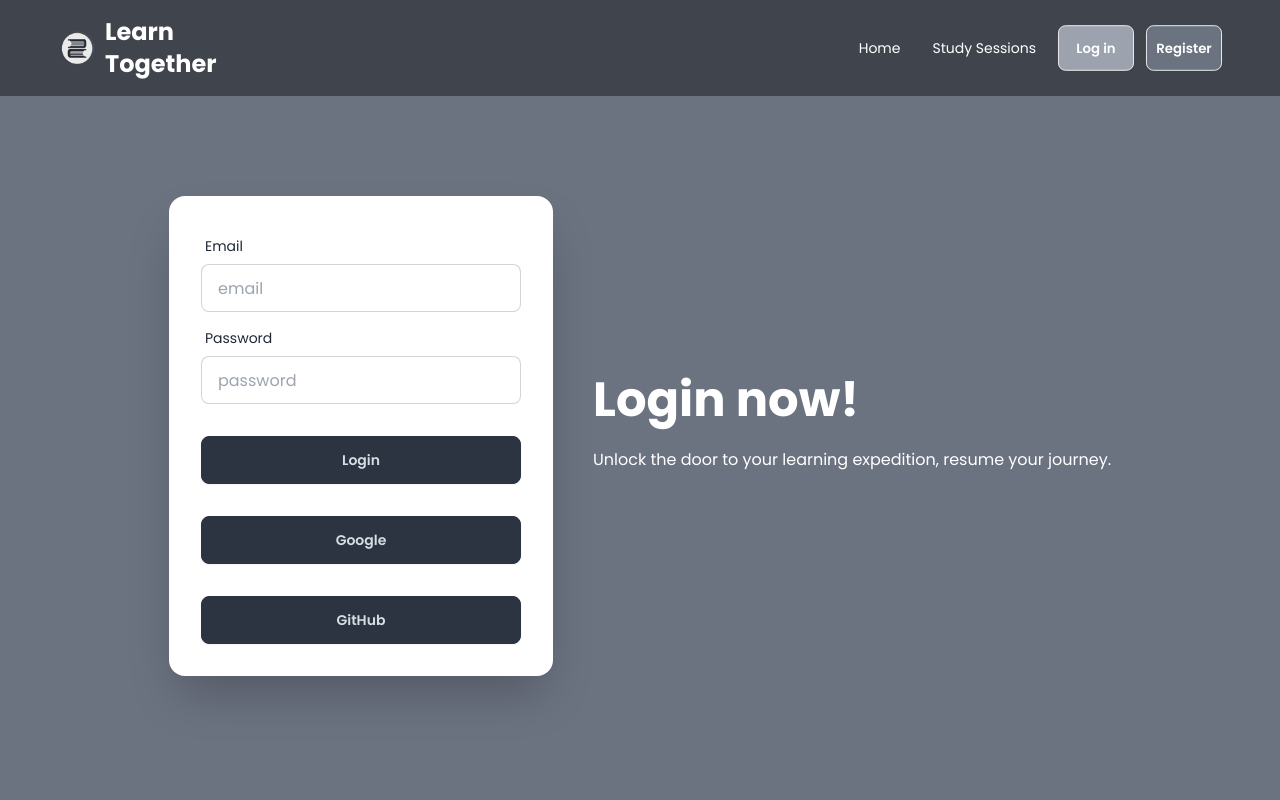
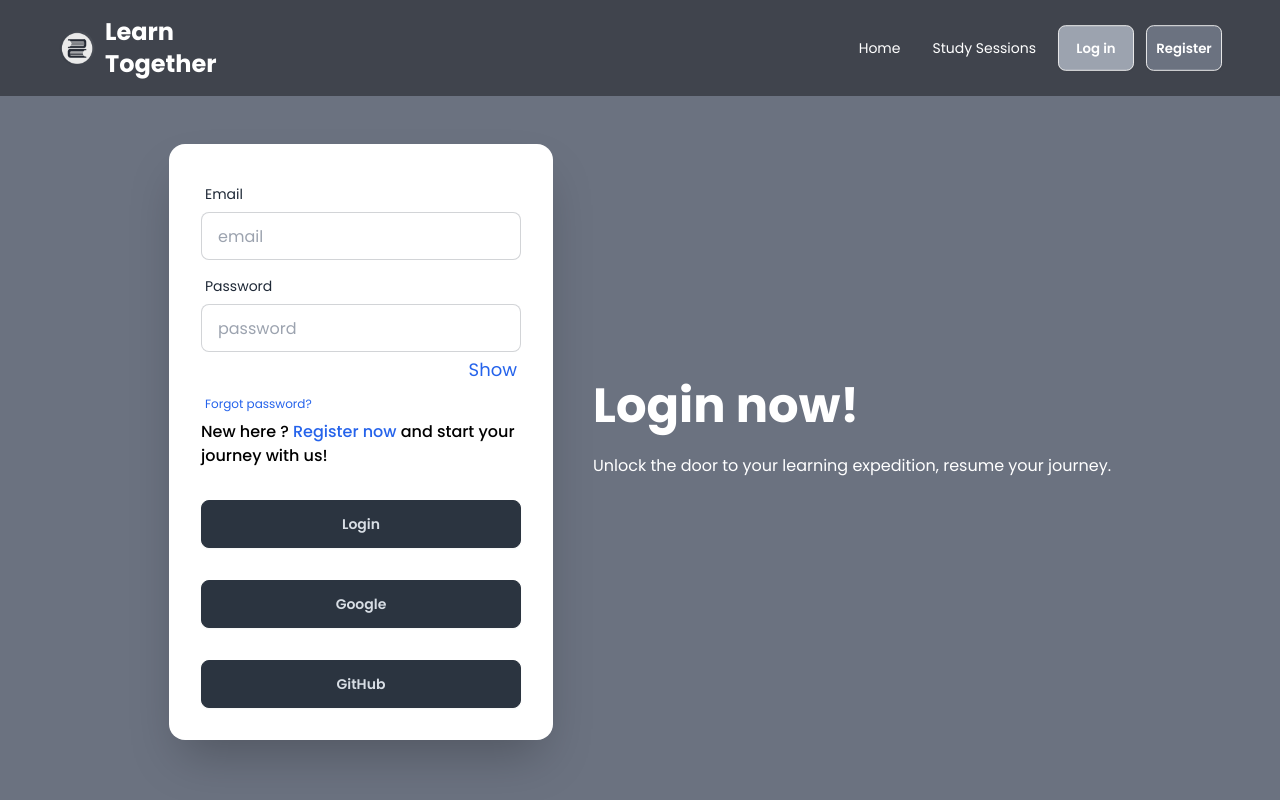
Before and after one commit to IfranAlamBishal/learn-together-client, a React (Vite) app: page /login in a window 1280 px wide. Shown: the top 800 px of the page. Built offline with nearby package versions, Linux system fonts and the light colour scheme; no server answers.

Commit message:
some functionality added on Log in and register page.

```diff
--- a/src/Pages/LogIn/LogIn.jsx
+++ b/src/Pages/LogIn/LogIn.jsx
@@ -1,9 +1,9 @@
-import { useContext } from "react";
+import { useContext, useState } from "react";
 import { Helmet } from "react-helmet-async";
 import { useForm } from "react-hook-form";
 import Swal from "sweetalert2";
 import { AuthContext } from "../../Providers/AuthProvider";
-import { useLocation, useNavigate } from "react-router-dom";
+import { Link, useLocation, useNavigate } from "react-router-dom";
 import useUserData from "../../Hooks/useUserData";
 import useAxios from "../../Hooks/useAxios";
 
@@ -11,12 +11,21 @@ const LogIn = () => {
 
     const { register, handleSubmit, formState: { errors } } = useForm();
     const { logIn, googleLogIn, gitLogIn } = useContext(AuthContext);
+    const [showPassword, setShowPassword] = useState(false);
     const navigate = useNavigate();
     const location = useLocation();
     const axiosSecure = useAxios();
     const [users] = useUserData();
 
     const from = location.state?.from?.pathname || '/';
+
+    const forgotPassword = () => {
+        Swal.fire({
+            icon: "error",
+            title: "Not available!",
+            text: "This feature is not available yet!",
+        });
+    }
 
 
     const onSubmit = data => {
@@ -44,14 +53,6 @@ const LogIn = () => {
 
     const handleGoogleLogIn = () => {
         googleLogIn()
-            // .then(() => {
-            //     Swal.fire({
-            //         icon: "success",
-            //         title: "Logged in!",
-            //         text: "You have successfully logged in!",
-            //     });
-            //     navigate(from, { replace: true });
-            // })
             .then(result => {
                 const alreadyUser = users.filter(user => user.email == result.user.email)
                 if (alreadyUser.length == 0) {
@@ -124,12 +125,25 @@ const LogIn = () => {
                                 <label className="label">
                                     <span className="label-text">Password</span>
                                 </label>
-                                <input type="password" {...register("password", {
+                                <input type={showPassword ? "text" : "password"} {...register("password", {
                                     minLength: 6,
                                     pattern: /^(?=.*[a-z])(?=.*[A-Z]).{6,}$/,
                                 })} placeholder="password" className="input input-bordered bg-white text-black" required />
+                                <div onClick={() => setShowPassword(!showPassword)} className=" text-lg text-blue-600 flex justify-end p-1">
+                                    {
+                                        showPassword ?
+                                            <Link>Hide</Link>
+                                            :
+                                            <Link>Show</Link>
+                                    }
+                                </div>
                                 {errors.password && <span className=" text-xs text-red-600 mt-1">Password must have at least 6 characters including at least a upper case(A-Z) and a lower case(a-z) letter.</span>}
+                                <label className="label">
+                                    <Link onClick={() => forgotPassword()} className="label-text-alt text-blue-600">Forgot password?</Link>
+                                </label>
+                                <p className=" text-base font-medium">New here ? <Link to="/Register" className=" text-blue-600">Register now</Link> and start your journey with us!</p>
                             </div>
+
                             <div className="form-control mt-6">
                                 <input type="submit" className="btn btn-neutral" value='Login'></input>
                             </div>
--- a/src/Pages/Register/Register.jsx
+++ b/src/Pages/Register/Register.jsx
@@ -1,9 +1,9 @@
-import { useContext } from "react";
+import { useContext, useState } from "react";
 import { Helmet } from "react-helmet-async";
 import { useForm } from "react-hook-form";
 import Swal from "sweetalert2";
 import { AuthContext } from "../../Providers/AuthProvider";
-import { useNavigate } from "react-router-dom";
+import { Link, useNavigate } from "react-router-dom";
 import useAxios from "../../Hooks/useAxios";
 import useUserData from "../../Hooks/useUserData";
 
@@ -11,6 +11,7 @@ const Register = () => {
 
     const { register, handleSubmit, formState: { errors } } = useForm();
     const { createUser, updateName, updatePhoto, googleLogIn, gitLogIn } = useContext(AuthContext);
+    const [showPassword, setShowPassword] = useState(false);
     const navigate = useNavigate();
     const axiosSecure = useAxios();
     const [users] = useUserData();
@@ -174,11 +175,20 @@ const Register = () => {
                                 <label className="label">
                                     <span className="label-text">Password</span>
                                 </label>
-                                <input type="password" {...register("password", {
+                                <input type={showPassword ? "text" : "password"} {...register("password", {
                                     minLength: 6,
                                     pattern: /^(?=.*[a-z])(?=.*[A-Z]).{6,}$/,
                                 })} placeholder="password" className="input input-bordered bg-white text-black" required />
+                                <div onClick={() => setShowPassword(!showPassword)} className=" text-lg text-blue-600 flex justify-end p-1">
+                                    {
+                                        showPassword ?
+                                            <Link>Hide</Link>
+                                            :
+                                            <Link>Show</Link>
+                                    }
+                                </div>
                                 {errors.password && <span className=" text-xs text-red-600 mt-1">Password must have at least 6 characters including at least a upper case(A-Z) and a lower case(a-z) letter.</span>}
+                                <p className=" text-base font-medium">Already have an account? <Link to="/logIn" className=" text-blue-600">Log in now</Link> and continue your journey!</p>
                             </div>
                             <div className="form-control mt-6">
                                 <input type="submit" className="btn btn-neutral" value='Register'></input>
```
